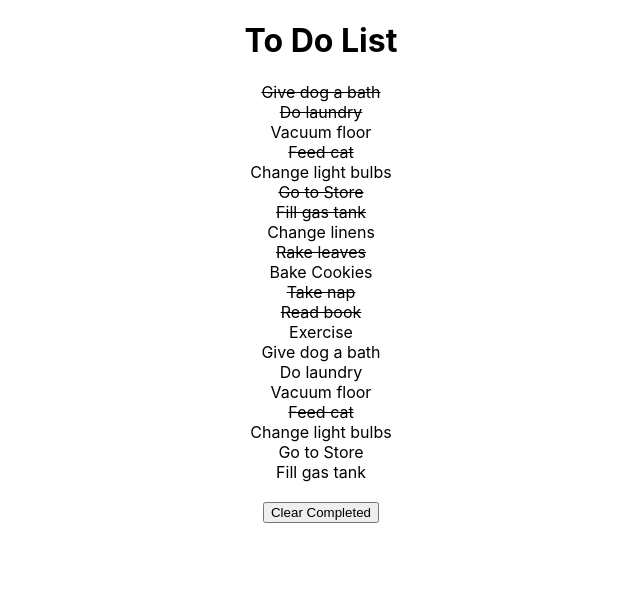
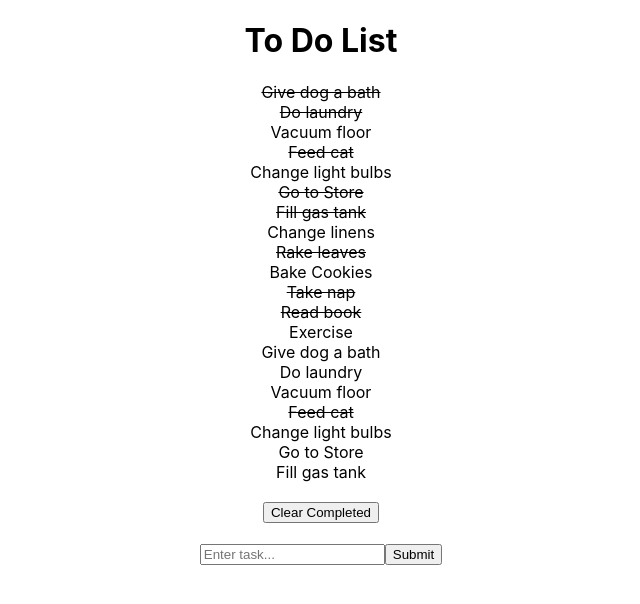
Before and after one commit to fuji8/react-hooks-todolist, a React (Create React App) app: page / in a window 1280 px wide. Shown: the top 604 px of the page, without its empty margins (319-959 px from the left). Built offline with nearby package versions, Linux system fonts and the light colour scheme.

Commit message:
add form

```diff
--- a/src/App.tsx
+++ b/src/App.tsx
@@ -5,6 +5,7 @@ import Header from './Header';
 import ToDoList from './ToDoList';
 
 import './App.css';
+import ToDoForm from './ToDoForm';
 
 function App() {
   const [toDoList, setToDoList] = useState(data);
@@ -25,6 +26,15 @@ function App() {
     setToDoList(filtered);
   };
 
+  const addTask = (userInput: string) => {
+    let copy = [...toDoList];
+    copy = [
+      ...copy,
+      { id: toDoList.length + 1, task: userInput, complete: false },
+    ];
+    setToDoList(copy);
+  };
+
   return (
     <div className="App">
       <Header />
@@ -33,6 +43,7 @@ function App() {
         handleToggle={handleToggle}
         handleFilter={handleFilter}
       />
+      <ToDoForm addTask={addTask} />
     </div>
   );
 }
--- /dev/null
+++ b/src/ToDoForm.tsx
@@ -0,0 +1,32 @@
+import React, { useState } from 'react';
+
+interface Props {
+  addTask: (userInput: string) => void;
+}
+
+const ToDoForm = ({ addTask }: Props) => {
+  const [userInput, setUserInput] = useState('');
+
+  const handleChange = (e: React.ChangeEvent<HTMLInputElement>) => {
+    setUserInput(e.currentTarget.value);
+  };
+
+  const handleSubmit = (e: React.FormEvent<HTMLFormElement>) => {
+    e.preventDefault();
+    addTask(userInput);
+    setUserInput('');
+  };
+  return (
+    <form onSubmit={handleSubmit}>
+      <input
+        value={userInput}
+        type="text"
+        onChange={handleChange}
+        placeholder="Enter task..."
+      />
+      <button>Submit</button>
+    </form>
+  );
+};
+
+export default ToDoForm;
```
